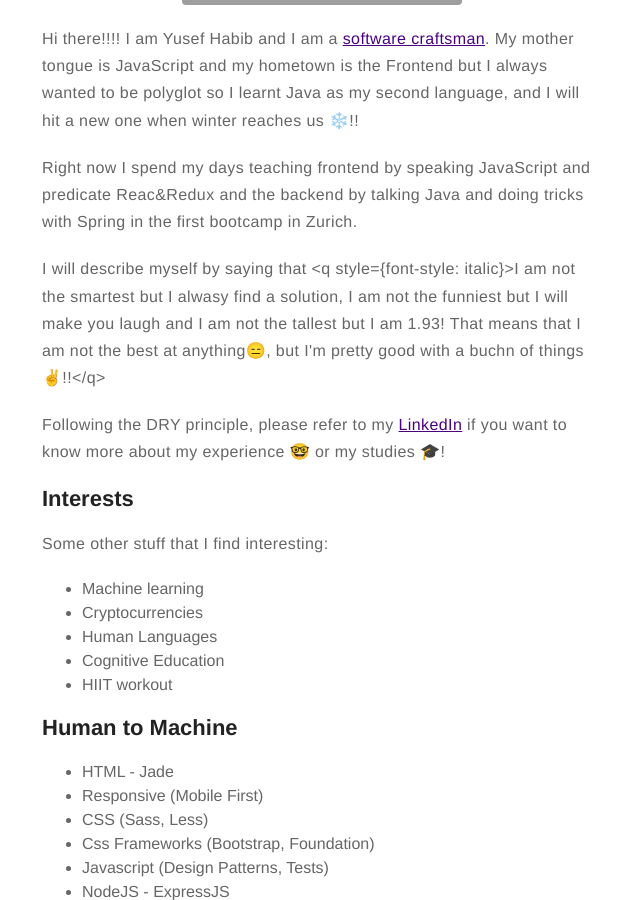
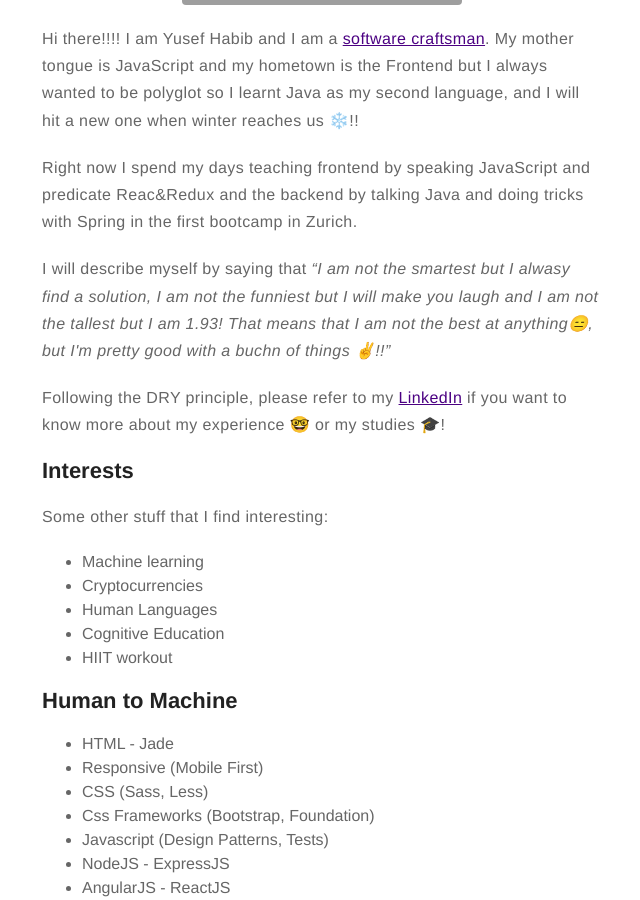
Before and after one commit to iamfortune/yhabib.github.io, a Jekyll site: the page built from about.md, in a window 1280 px wide and 900 px high, scrolled down 330 px. Shown: the whole window, without its empty margins (318-958 px from the left). Built offline with Jekyll 4.4.1, drawn with Linux system fonts in a browser that asks for light colours.

Commit message:
Refenrence name

```diff
--- a/about.md
+++ b/about.md
@@ -11,7 +11,7 @@ Right now I spend my days teaching frontend by speaking JavaScript and predicate
 </p>
 
 <p>
-I will describe myself by saying that <q style={font-style: italic}>I am not the smartest but I alwasy find a solution, I am not the funniest but I will make you laugh and I am not the tallest but I am 1.93! That means that I am not the best at anything😑, but I'm pretty good with a buchn of things ✌️!!</q>
+I will describe myself by saying that <q style="font-style:italic;">I am not the smartest but I alwasy find a solution, I am not the funniest but I will make you laugh and I am not the tallest but I am 1.93! That means that I am not the best at anything😑, but I'm pretty good with a buchn of things ✌️!!</q>
 </p>
 
 <p>Following the DRY principle, please refer to my <a href="https://www.linkedin.com/yhabib">LinkedIn</a> if you want to know more about my experience 🤓 or my studies 🎓!</p>
```
Also changed, not shown: _posts/2017-05-24-hello-world.md (renamed from _posts/hello-world.md).
